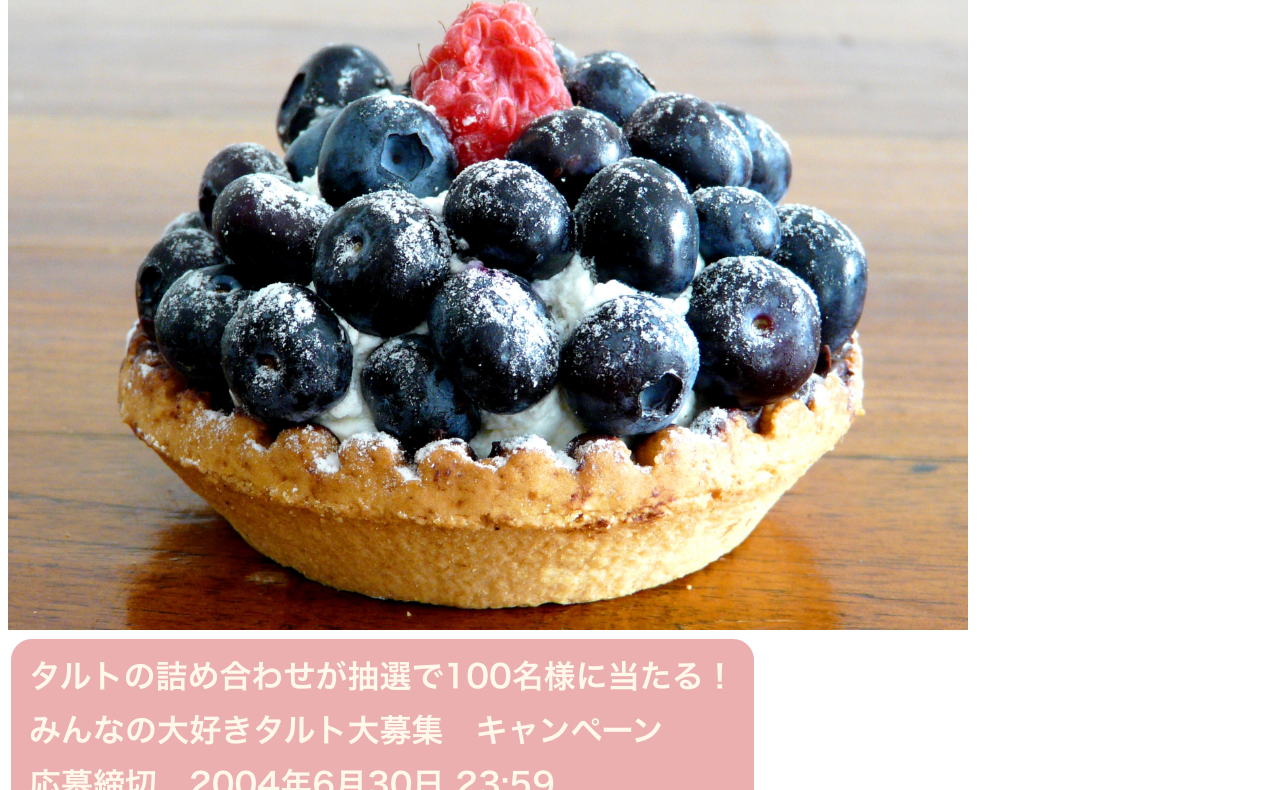
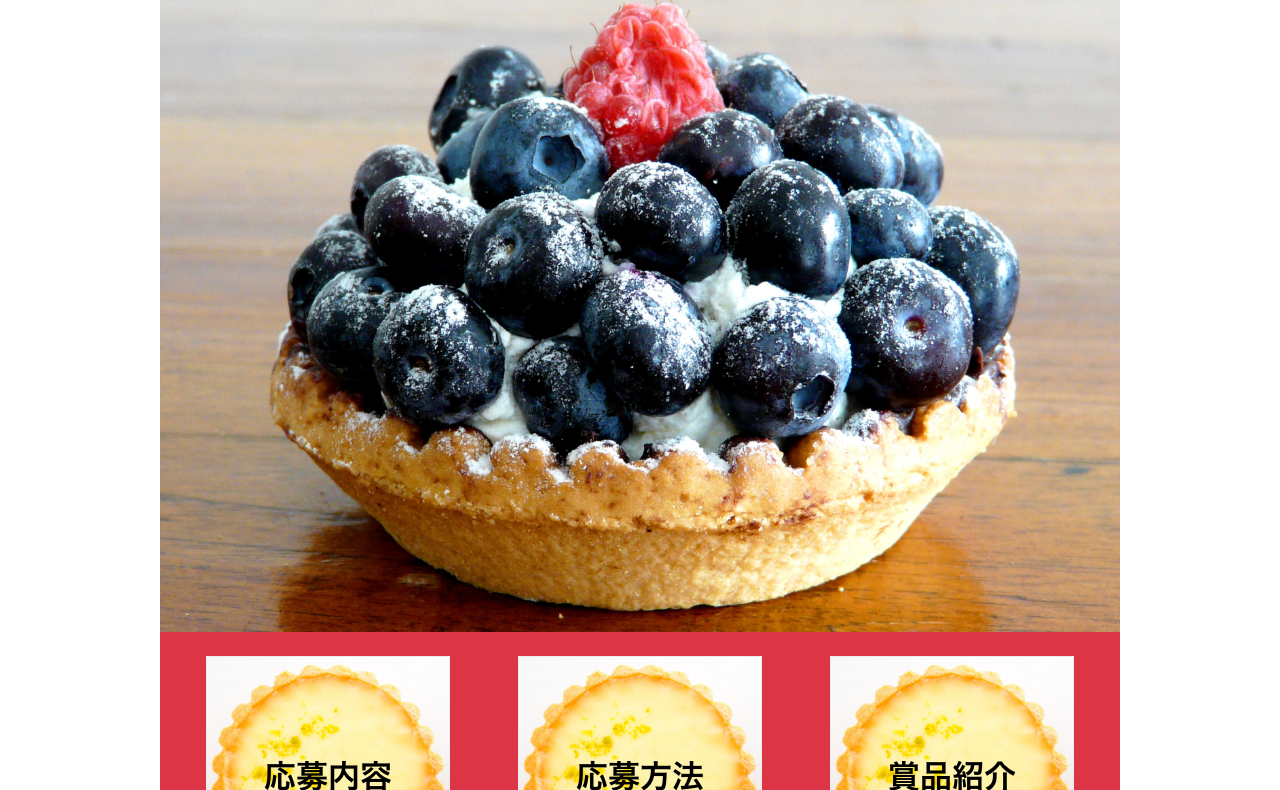
Before and after one commit to HIGASHI426/tart_2024, a plain HTML site: page index.html in a window 1280 px wide. Shown: the part 70-860 px from the top of the page. Drawn offline with nearby package versions, Linux system fonts and the light colour scheme.

Commit message:
Update index.html

```diff
--- a/index.html
+++ b/index.html
@@ -4,9 +4,11 @@
     <meta charset="utf-8">
     <meta name="viewport" content="width=device-width, initial-scale=1">
     <title>TALT Campaign</title>
+    <link href="https://cdn.jsdelivr.net/npm/bootstrap@5.3.0/dist/css/bootstrap.min.css" rel="stylesheet" integrity="sha384-9ndCyUaIbzAi2FUVXJi0CjmCapSmO7SnpJef0486qhLnuZ2cdeRhO02iuK6FUUVM" crossorigin="anonymous">
     <link rel="preconnect" href="https://fonts.googleapis.com">
     <link rel="preconnect" href="https://fonts.gstatic.com" crossorigin>
     <link href="https://fonts.googleapis.com/css2?family=Noto+Sans+JP:wght@100..900&display=swap" rel="stylesheet">
+    <link href="https://cdnjs.cloudflare.com/ajax/libs/font-awesome/6.5.2/css/all.min.css" rel="stylesheet">
     <style>
         body{
             font-family: "Noto Sans JP",sans-serif;
@@ -106,11 +108,6 @@
             </div>
         </section>
 
-        <title>TALT Campaign</title>
-        ヘッド領域です、このへん省略しています
-        <link href="https://fonts.googleapis.com/css?family=Noto+Sans+JP:wght@100..900&display=swap" rel="stylesheet">
-        <link href="https://cdnjs.cloudflare.com/ajax/libs/font-awesome/6.5.2/css/all.min.css" rel="stylesheet">
-
         <section id="sns">
             <div class="container container-camp p-5 bg-white">
                 <p class="fs-6 text-center">このキャンペーンをシェアしよう</p>
```
